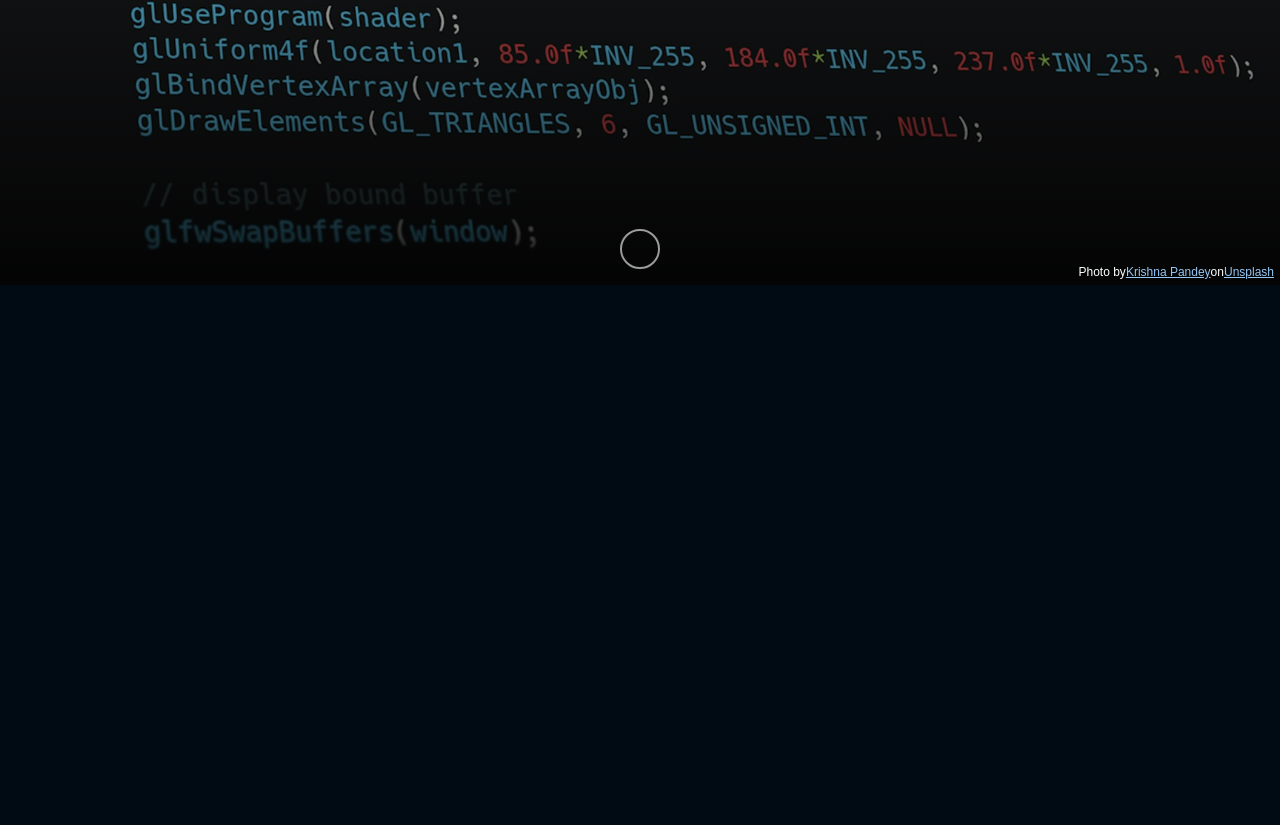
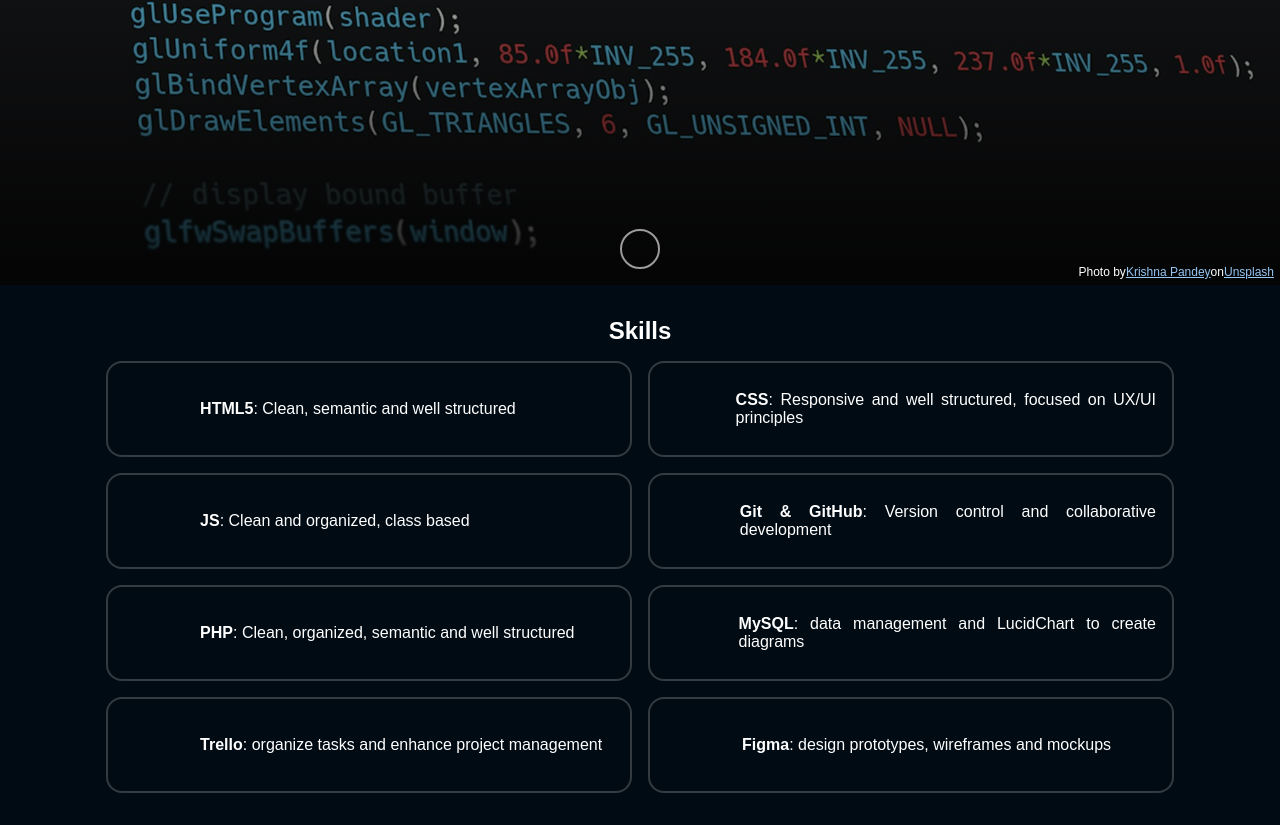
Before and after one commit to GiovanniEliasDaRosa/giovannieliasdarosa.github.io, a React (Vite) app in the folder new-portifolio/: page / in a window 1280 px wide. Shown: the part 515-1340 px from the top of the page. Before the commit the page ends 800 px from the top, so only its background shows below. Built offline with nearby package versions, Linux system fonts and the light colour scheme; a web font is replaced by a local one.

Commit message:
feat(skills): add Skills component
Create Skills component and module styles

```diff
--- a/new-portifolio/src/App.jsx
+++ b/new-portifolio/src/App.jsx
@@ -1,5 +1,6 @@
 import Header from "./components/Header/Header";
 import Hero from "./components/Hero/Hero";
+import Skills from "./components/Skills/Skills";
 
 function App() {
   return (
@@ -8,6 +9,7 @@ function App() {
 
       <main>
         <Hero />
+        <Skills />
       </main>
     </>
   );
--- /dev/null
+++ b/new-portifolio/src/components/Skills/Skills.jsx
@@ -0,0 +1,51 @@
+import styles from "./Skills.module.css";
+
+export default function Skills() {
+  return (
+    <section className={styles.skills} id="skills">
+      <h2>Skills</h2>
+      <ul>
+        <li className="icons nomargin brands html5">
+          <span>
+            <strong>HTML5</strong>: Clean, semantic and well structured
+          </span>
+        </li>
+        <li className="icons nomargin brands css">
+          <span>
+            <strong>CSS</strong>: Responsive and well structured, focused on UX/UI principles
+          </span>
+        </li>
+        <li className="icons nomargin brands square_js">
+          <span>
+            <strong>JS</strong>: Clean and organized, class based
+          </span>
+        </li>
+        <li className="icons nomargin brands git">
+          <span>
+            <strong>Git & GitHub</strong>: Version control and collaborative development
+          </span>
+        </li>
+        <li className="icons nomargin brands php">
+          <span>
+            <strong>PHP</strong>: Clean, organized, semantic and well structured
+          </span>
+        </li>
+        <li className="icons nomargin database">
+          <span>
+            <strong>MySQL</strong>: data management and LucidChart to create diagrams
+          </span>
+        </li>
+        <li className="icons nomargin brands trello">
+          <span>
+            <strong>Trello</strong>: organize tasks and enhance project management
+          </span>
+        </li>
+        <li className="icons nomargin brands figma">
+          <span>
+            <strong>Figma</strong>: design prototypes, wireframes and mockups
+          </span>
+        </li>
+      </ul>
+    </section>
+  );
+}
--- /dev/null
+++ b/new-portifolio/src/components/Skills/Skills.module.css
@@ -0,0 +1,31 @@
+.skills ul {
+  list-style: none;
+  display: grid;
+  grid-template-columns: 1fr 1fr;
+  gap: 1em;
+}
+
+@media (width < 60em) {
+  .skills ul {
+    grid-template-columns: 1fr;
+  }
+}
+
+.skills li {
+  display: flex;
+  align-items: center;
+  gap: 1em;
+  padding: 1em;
+  border-radius: 1em;
+  border: 0.125em solid hsla(0, 0%, 100%, 0.2);
+}
+
+.skills li::before {
+  font-size: 3rem;
+}
+
+@media (width < 35em) {
+  .skills li::before {
+    font-size: 2rem;
+  }
+}
--- a/new-portifolio/src/styles/icons.css
+++ b/new-portifolio/src/styles/icons.css
@@ -52,3 +52,35 @@
 .icons.chevron_down::before {
   content: "\f078";
 }
+
+.icons.html5::before {
+  content: "\f13b";
+}
+
+.icons.css::before {
+  content: "\e6a2";
+}
+
+.icons.square_js::before {
+  content: "\f3b9";
+}
+
+.icons.git::before {
+  content: "\f1d3";
+}
+
+.icons.php::before {
+  content: "\f457";
+}
+
+.icons.database::before {
+  content: "\f1c0";
+}
+
+.icons.trello::before {
+  content: "\f181";
+}
+
+.icons.figma::before {
+  content: "\f799";
+}
```
